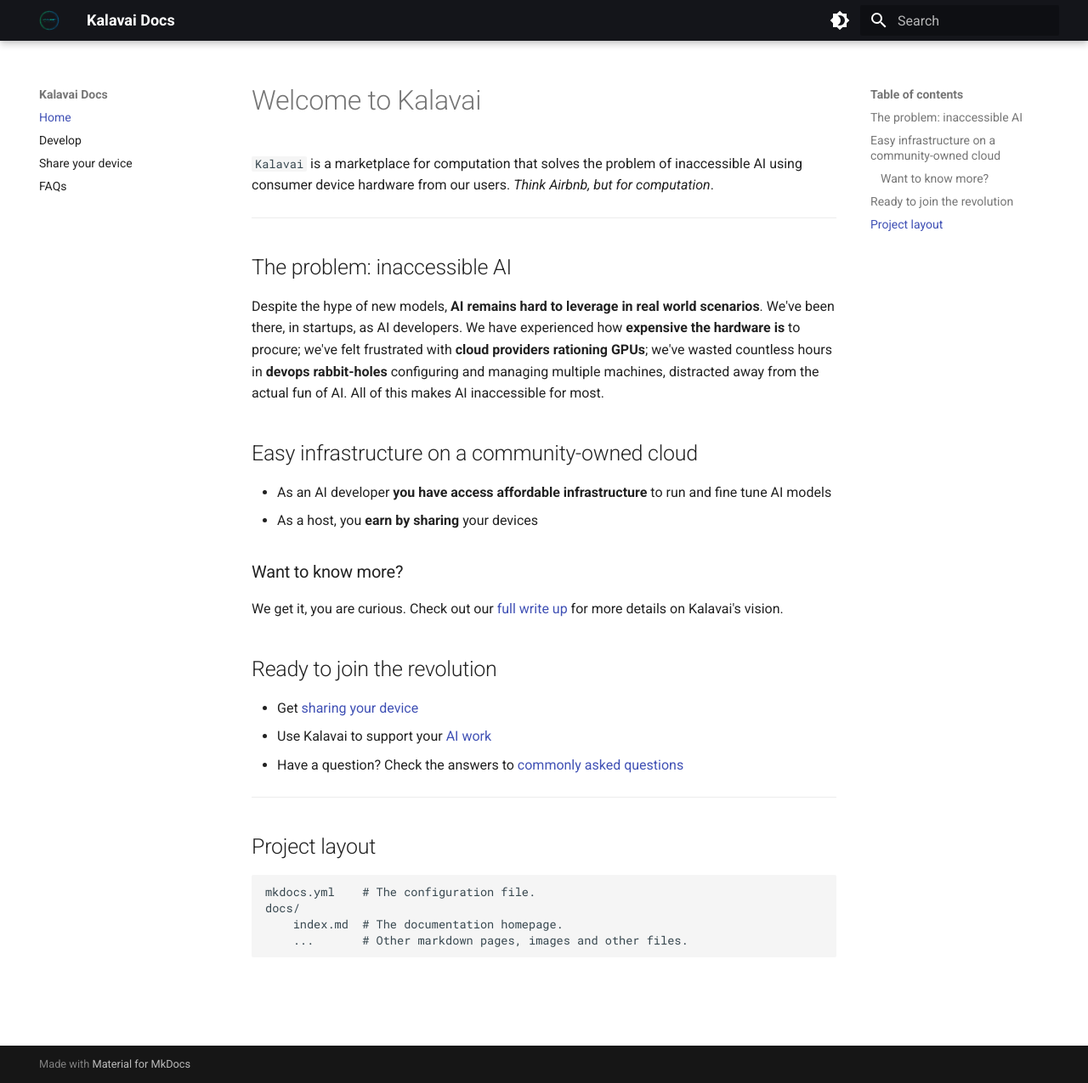
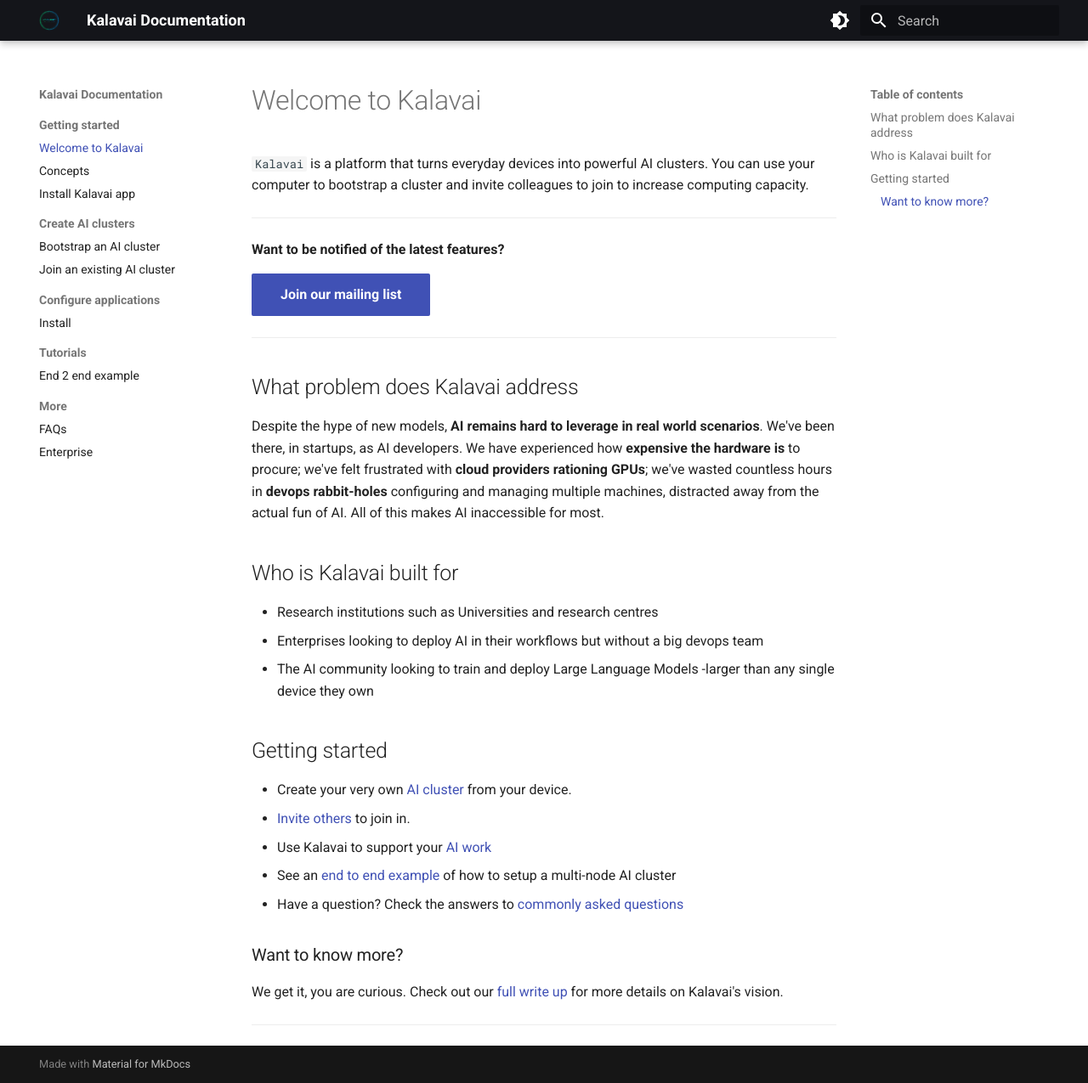
Before and after one commit to kalavai-net/kalavai-client, an MkDocs documentation site: the page built from docs/docs/index.md, in a window 1280 px wide and 1275 px high. Shown: the whole window at 85% size. Built offline with MkDocs 1.6.1 and Material for MkDocs 9.7.7, drawn with Linux system fonts in a browser that asks for light colours.

Commit message:
restructured docs

```diff
--- a/docs/docs/index.md
+++ b/docs/docs/index.md
@@ -1,37 +1,37 @@
 # Welcome to Kalavai
 
-`Kalavai` is a marketplace for computation that solves the problem of inaccessible AI using consumer device hardware from our users. _Think Airbnb, but for computation_.
+`Kalavai` is a platform that turns everyday devices into powerful AI clusters. You can use your computer to bootstrap a cluster and invite colleagues to join to increase computing capacity.
+
+---
+**Want to be notified of the latest features?**
+
+[Join our mailing list](https://platform.kalavai.net){ .md-button .md-button--primary}
 
 ---
 
-## The problem: inaccessible AI
+## What problem does Kalavai address
 
 Despite the hype of new models, **AI remains hard to leverage in real world scenarios**. We've been there, in startups, as AI developers. We have experienced how **expensive the hardware is** to procure; we've felt frustrated with **cloud providers rationing GPUs**; we've wasted countless hours in **devops rabbit-holes** configuring and managing multiple machines, distracted away from the actual fun of AI. All of this makes AI inaccessible for most.
 
 
-## Easy infrastructure on a community-owned cloud
+## Who is Kalavai built for
 
-* As an AI developer **you have access affordable infrastructure** to run and fine tune AI models
-* As a host, you **earn by sharing** your devices
+* Research institutions such as Universities and research centres
+* Enterprises looking to deploy AI in their workflows but without a big devops team
+* The AI community looking to train and deploy Large Language Models -larger than any single device they own
 
+
+## Getting started
+
+* Create your very own [AI cluster](bootstrap.md) from your device.
+* [Invite others](join.md) to join in.
+* Use Kalavai to support your [AI work](install_apps.md)
+* See an [end to end example](end2end.md) of how to setup a multi-node AI cluster
+* Have a question? Check the answers to [commonly asked questions](faqs.md)
 
 ### Want to know more?
 
 We get it, you are curious. Check out our [full write up](concepts.md) for more details on Kalavai's vision.
 
 
-## Ready to join the revolution
-
-* Get [sharing your device](hosts.md)
-* Use Kalavai to support your [AI work](developers.md)
-* Have a question? Check the answers to [commonly asked questions](faqs.md)
-
 ---
-
-
-## Project layout
-
-    mkdocs.yml    # The configuration file.
-    docs/
-        index.md  # The documentation homepage.
-        ...       # Other markdown pages, images and other files.
--- a/docs/mkdocs.yml
+++ b/docs/mkdocs.yml
@@ -1,9 +1,19 @@
-site_name: Kalavai Docs
+site_name: Kalavai Documentation
 nav:
-  - Home: index.md
-  - Develop: developers.md
-  - Share your device: hosts.md
-  - FAQs: faqs.md
+  - Getting started:
+    - Welcome to Kalavai: index.md
+    - Concepts: concepts.md
+    - Install Kalavai app: install.md
+  - Create AI clusters:
+    - Bootstrap an AI cluster: bootstrap.md
+    - Join an existing AI cluster: join.md
+  - Configure applications:
+    - Install: install_apps.md
+  - Tutorials:
+    - End 2 end example: end2end.md
+  - More:
+    - FAQs: faqs.md
+    - Enterprise: enterprise.md
 
 theme:
   name: material
@@ -11,6 +21,7 @@
   logo: assets/icons/logo_no_background.png
   favicon: assets/icons/favicon.png
   features:
+    - navigation.sections
     - navigation.instant
     - navigation.instant.progress
   palette:
```
Also changed, not shown: docs/docs/bootstrap.md (renamed from docs/docs/hosts.md, +20 -4 lines), docs/docs/developers.md (deleted, +0 -3 lines), docs/docs/end2end.md (added, +16 -0 lines), docs/docs/enterprise.md (added, +7 -0 lines), docs/docs/install.md (added, +18 -0 lines), docs/docs/install_apps.md (added, +18 -0 lines), docs/docs/join.md (added, +15 -0 lines).
